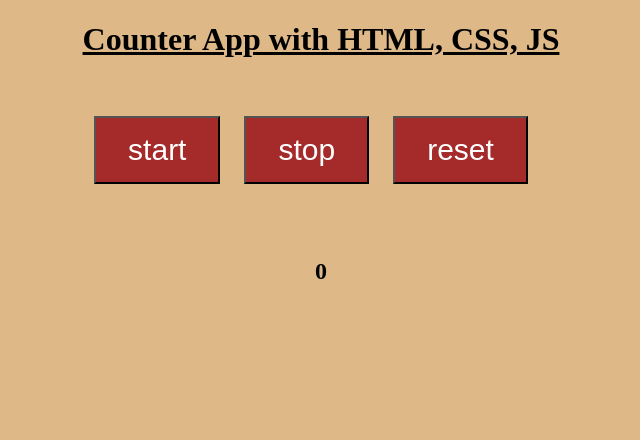
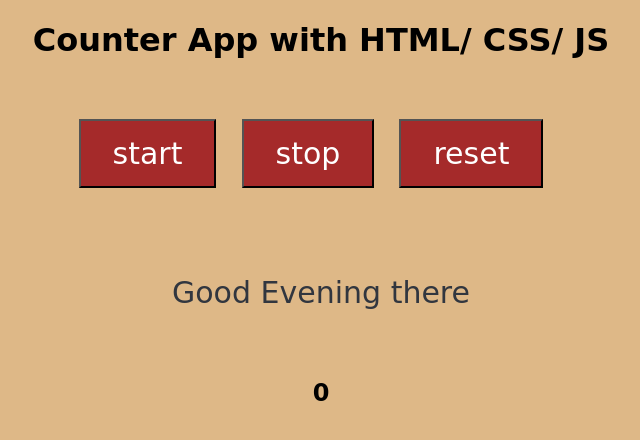
Before and after one commit to GauravSinghdev/Simple_Counter_App, a plain HTML site: page index.html in a window 1280 px wide. Shown: the whole page, without its empty margins (319-959 px from the left). Drawn offline with Linux system fonts and the light colour scheme.

Commit message:
updated with greeting msg

```diff
--- a/count.js
+++ b/count.js
@@ -18,3 +18,28 @@ function reset()
     clearInterval(timer);
     document.getElementById("init").innerHTML = 0;
 }
+
+
+function greeting()
+{
+    const date = new Date();
+    const hour = date.getHours();
+
+    if(hour>=5 && hour<12)
+    {
+        greeting = "Good Morning there";
+    }
+    else if(hour>12 && hour>18)
+    {
+        greeting = "Goode Afternoon there";
+    }
+    else{
+        greeting = "Good Evening there";
+    }
+
+    return greeting;
+}
+
+const greet = document.getElementById("greeting-msg");
+
+greet.innerHTML = greeting();
--- a/index.html
+++ b/index.html
@@ -7,7 +7,7 @@
     <link rel="stylesheet" href="style.css">
 </head>
 <body>
-    <h1>Counter App with HTML, CSS, JS</h1>
+    <h1>Counter App with HTML/ CSS/ JS</h1>
 
     <br/>    <br/>
 
@@ -18,7 +18,9 @@
     <button onclick="reset()">reset</button>
     <br/>    <br/>    <br/>    <br/>
 
+    <p id="greeting-msg"></p>
 
+    <br/>
     <h2 id="init">0</h2>
     <script src = "count.js"></script>
 </body>
--- a/style.css
+++ b/style.css
@@ -1,10 +1,10 @@
+*{
+    font-family: cursive;
+}
+
 body{
     background-color:burlywood;
     text-align: center;
-}
-
-h1{
-    text-decoration: underline;
 }
 
 button{
@@ -22,3 +22,8 @@ button:hover {
     background-color: #04AA6D; /* Green */
     color: white;
   }
+
+#greeting-msg{
+    color: #31363F;
+    font-size: 30px;
+  }
```
